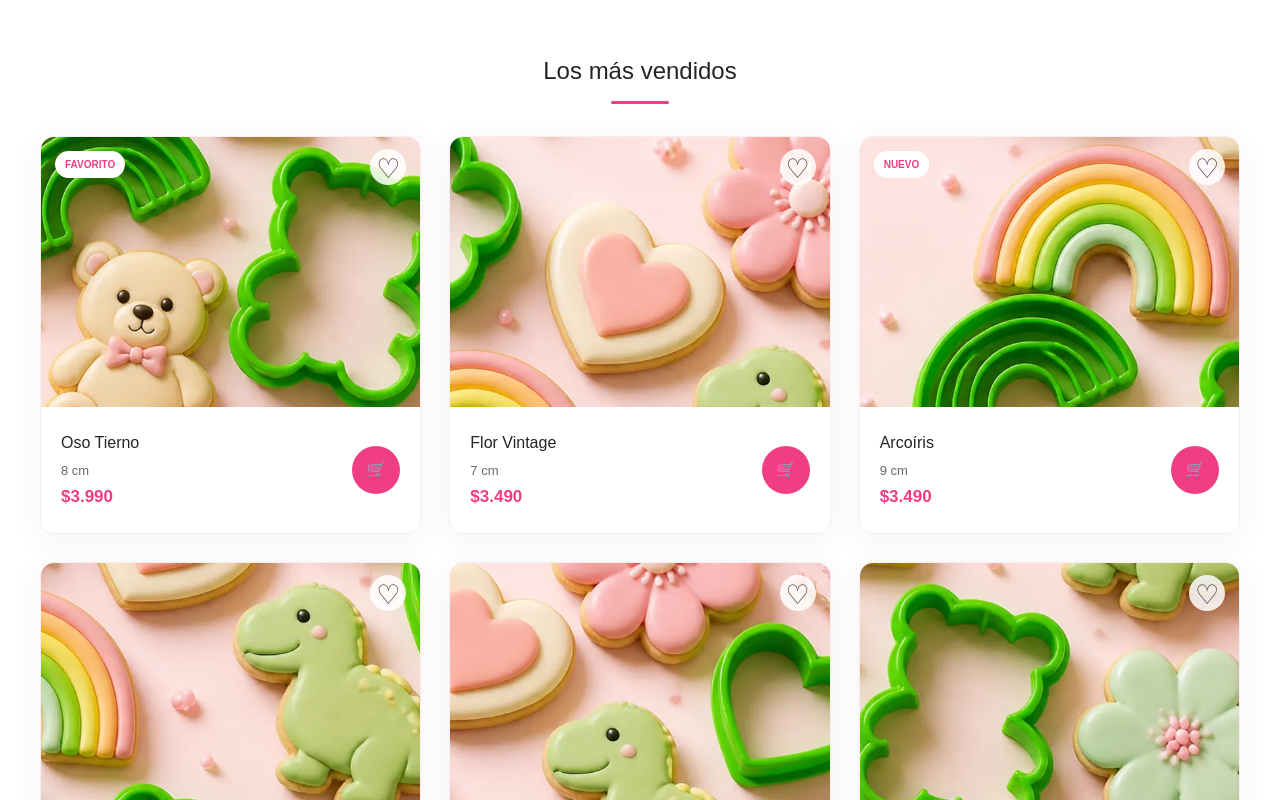
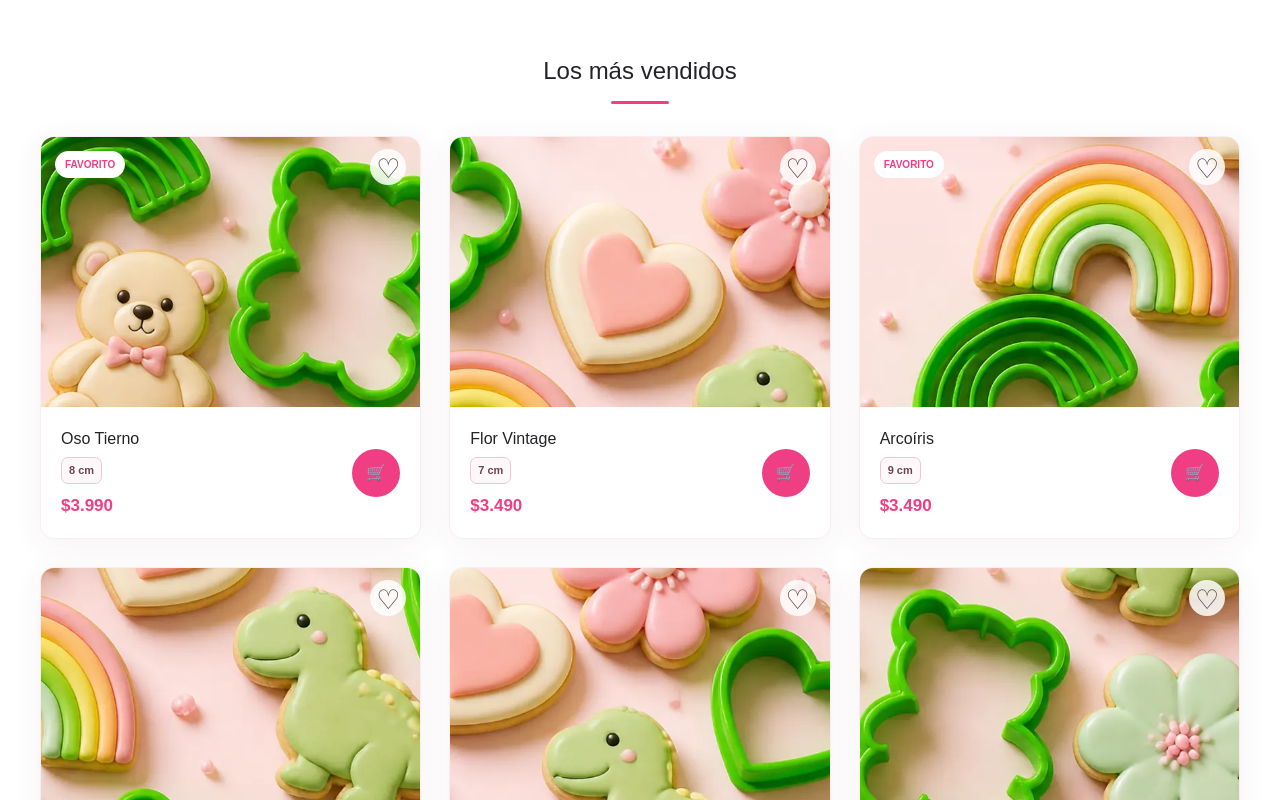
Before and after one commit to galletisima-cl/galletisima-cl, a Next.js app: page / in a window 1280 px wide. Shown: the part 1100-1900 px from the top of the page. Built offline with nearby package versions, Linux system fonts and the light colour scheme; no server answers; the database is empty.

Commit message:
Add product measurements to admin and storefront

```diff
--- a/app/admin/page.tsx
+++ b/app/admin/page.tsx
@@ -203,7 +203,7 @@ export default function AdminPage() {
         description: editing.description,
         price: Number(editing.price),
         stock: Number(editing.stock),
-        size: editing.size,
+        size: normalizeSizes(editing.size),
         image_url: imageUrl,
         active: editing.active,
         featured: editing.featured,
@@ -584,6 +584,7 @@ function Products({
           <span>Categorías</span>
           <span>Precio</span>
           <span>Stock</span>
+          <span>Medidas</span>
           <span />
         </div>
         {products.map((p) => (
@@ -600,6 +601,7 @@ function Products({
               {p.price ? `$${p.price.toLocaleString("es-CL")}` : "Pendiente"}
             </strong>
             <span>{p.stock}</span>
+            <span className="size-cell">{p.size || "Sin medidas"}</span>
             <span className="row-actions">
               <button onClick={() => edit(p)}>Editar</button>
               <button onClick={() => remove(p.id)}>Eliminar</button>
@@ -774,9 +776,17 @@ function ProductModal({
               required
             />
           </label>
-          <label>
-            Tamaño
-            <input value={product.size} onChange={field("size")} />
+          <label className="wide">
+            Medidas disponibles
+            <input
+              value={product.size}
+              onChange={field("size")}
+              placeholder="6 cm, 8 cm, 10 cm, 12 cm"
+            />
+            <small className="field-help">
+              Separa cada medida con una coma. Si escribes solo el número,
+              agregaremos “cm” automáticamente.
+            </small>
           </label>
           <label>
             Precio
@@ -887,3 +897,11 @@ function cleanSku(v: string) {
     .toUpperCase()
     .replace(/[^A-Z0-9]/g, "");
 }
+function normalizeSizes(value: string) {
+  const sizes = value
+    .split(/[,;\n]+/)
+    .map((size) => size.trim())
+    .filter(Boolean)
+    .map((size) => (/^\d+(?:[.,]\d+)?$/.test(size) ? `${size} cm` : size));
+  return [...new Set(sizes)].join(", ");
+}
--- a/app/globals.css
+++ b/app/globals.css
@@ -79,6 +79,8 @@ h1 strong { color:var(--pink); }
 .product-info h3 { margin:0 0 6px; font-size:16px; }
 .product-info p { color:var(--muted); margin:0 0 4px; font-size:13px; }
 .product-info strong { color:var(--pink); font-size:17px; }
+.product-sizes { display:flex; flex-wrap:wrap; gap:5px; margin:0 0 9px; }
+.product-sizes span { border:1px solid #f1c7d3; background:#fff8fa; color:#6c4552; border-radius:7px; padding:4px 7px; font-size:11px; font-weight:700; }
 .add { width:48px; height:48px; border:0; border-radius:50%; color:white; background:var(--pink); cursor:pointer; transition:.2s; }
 .add:hover { background:var(--pink-dark); transform:scale(1.06); }
 .view-all { width:max-content; display:block; margin:35px auto 0; color:var(--pink); font-weight:800; text-decoration:none; font-size:13px; }
--- a/app/page.tsx
+++ b/app/page.tsx
@@ -10,14 +10,34 @@ const categories = [
   ["♟", "Profesiones"], ["•••", "Más"],
 ];
 
-const products = [
-  { name: "Oso Tierno", size: "8 cm", price: "$3.990", pos: "58% 84%", tag: "favorito" },
-  { name: "Flor Vintage", size: "7 cm", price: "$3.490", pos: "72% 10%" },
-  { name: "Arcoíris", size: "9 cm", price: "$3.490", pos: "45% 48%", tag: "nuevo" },
-  { name: "Dino Rex", size: "10 cm", price: "$3.990", pos: "78% 45%" },
-  { name: "Corazón Clásico", size: "6 cm", price: "$2.990", pos: "90% 23%" },
-  { name: "Flor de Primavera", size: "7 cm", price: "$3.490", pos: "82% 82%" },
+type PublicProduct = {
+  id: string;
+  name: string;
+  size: string;
+  price: number;
+  image_url: string;
+  featured: boolean;
+  pos?: string;
+};
+
+const fallbackProducts: PublicProduct[] = [
+  { id: "demo-1", name: "Oso Tierno", size: "8 cm", price: 3990, image_url: "", featured: true, pos: "58% 84%" },
+  { id: "demo-2", name: "Flor Vintage", size: "7 cm", price: 3490, image_url: "", featured: false, pos: "72% 10%" },
+  { id: "demo-3", name: "Arcoíris", size: "9 cm", price: 3490, image_url: "", featured: true, pos: "45% 48%" },
+  { id: "demo-4", name: "Dino Rex", size: "10 cm", price: 3990, image_url: "", featured: false, pos: "78% 45%" },
+  { id: "demo-5", name: "Corazón Clásico", size: "6 cm", price: 2990, image_url: "", featured: false, pos: "90% 23%" },
+  { id: "demo-6", name: "Flor de Primavera", size: "7 cm", price: 3490, image_url: "", featured: false, pos: "82% 82%" },
 ];
+
+const currency = new Intl.NumberFormat("es-CL", {
+  style: "currency",
+  currency: "CLP",
+  maximumFractionDigits: 0,
+});
+
+function getSizes(value: string) {
+  return value.split(/[,;\n]+/).map((size) => size.trim()).filter(Boolean);
+}
 
 export default function Home() {
   const [cart, setCart] = useState(2);
@@ -25,11 +45,23 @@ export default function Home() {
   const [menuOpen, setMenuOpen] = useState(false);
   const [notice, setNotice] = useState("");
   const [whatsappNumber, setWhatsappNumber] = useState("56975265959");
+  const [catalogProducts, setCatalogProducts] = useState<PublicProduct[]>(fallbackProducts);
 
   useEffect(() => {
     const supabase = createClient();
-    supabase.from("site_settings").select("value").eq("key", "whatsapp_number").single()
-      .then(({ data }) => { if (data?.value) setWhatsappNumber(data.value); });
+    Promise.all([
+      supabase.from("site_settings").select("value").eq("key", "whatsapp_number").single(),
+      supabase
+        .from("products")
+        .select("id,name,size,price,image_url,featured")
+        .eq("active", true)
+        .order("featured", { ascending: false })
+        .order("name")
+        .limit(12),
+    ]).then(([settingsResult, productsResult]) => {
+      if (settingsResult.data?.value) setWhatsappNumber(settingsResult.data.value);
+      if (productsResult.data?.length) setCatalogProducts(productsResult.data);
+    });
   }, []);
 
   const add = (name: string) => {
@@ -98,15 +130,16 @@ export default function Home() {
         <h2>Los más vendidos</h2>
         <div className="title-line" />
         <div className="product-grid">
-          {products.map((product) => {
+          {catalogProducts.map((product) => {
             const isLiked = liked.includes(product.name);
-            return <article className="product-card" key={product.name}>
-              <div className="product-photo" style={{ backgroundPosition: product.pos }}>
-                {product.tag && <span className="tag">{product.tag}</span>}
+            const sizes = getSizes(product.size);
+            return <article className="product-card" key={product.id}>
+              <div className="product-photo" style={{ backgroundImage: product.image_url ? `url(${product.image_url})` : undefined, backgroundPosition: product.image_url ? "center" : product.pos }}>
+                {product.featured && <span className="tag">favorito</span>}
                 <button className={`heart ${isLiked ? "active" : ""}`} aria-label={`Guardar ${product.name}`} onClick={() => setLiked(isLiked ? liked.filter((name) => name !== product.name) : [...liked, product.name])}>♡</button>
               </div>
               <div className="product-info">
-                <div><h3>{product.name}</h3><p>{product.size}</p><strong>{product.price}</strong></div>
+                <div><h3>{product.name}</h3>{sizes.length ? <div className="product-sizes" aria-label={`Medidas disponibles: ${sizes.join(", ")}`}>{sizes.map((size) => <span key={size}>{size}</span>)}</div> : <p>Medida por confirmar</p>}<strong>{product.price ? currency.format(product.price) : "Consultar"}</strong></div>
                 <button className="add" aria-label={`Agregar ${product.name} al carrito`} onClick={() => add(product.name)}>🛒</button>
               </div>
             </article>;
```
Also changed, not shown: app/admin/admin.css.
